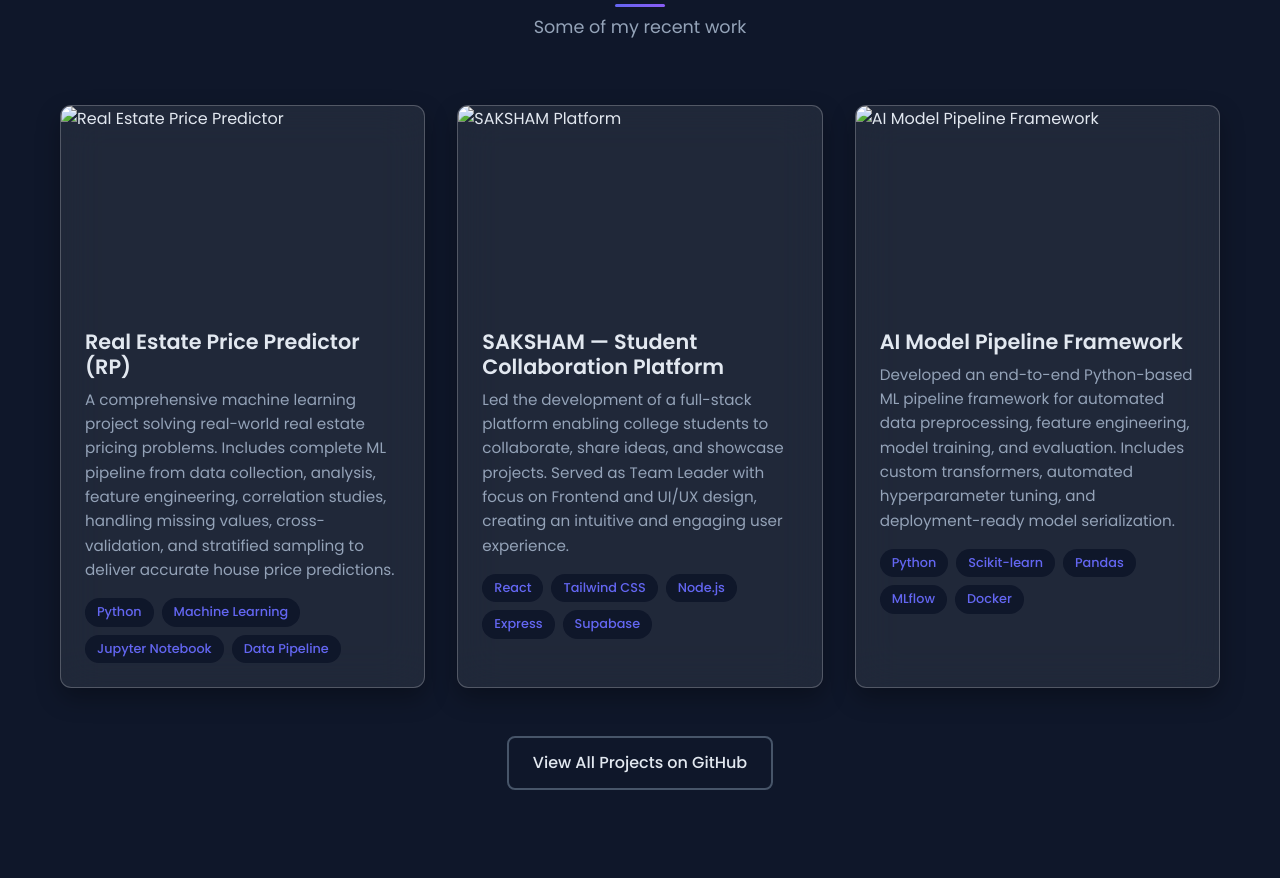
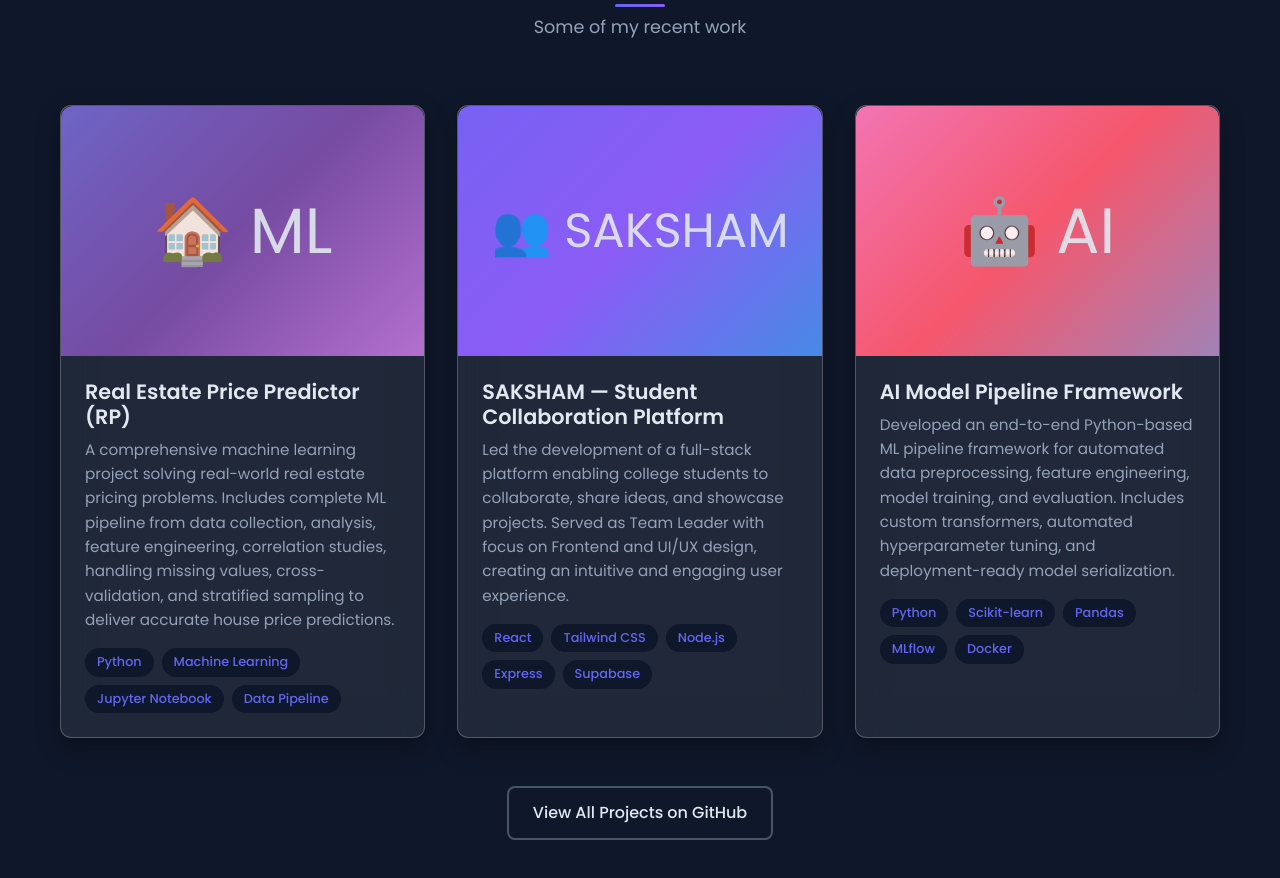
Before and after one commit to 12shivam1212/my-portfolio-site, a website: page website/index.html in a window 1280 px wide. Shown: the part 2742-3620 px from the top of the page. Drawn offline with Linux system fonts and the light colour scheme.

Commit message:
Updated many things

```diff
--- /dev/null
+++ b/website/css/project-images.css
@@ -0,0 +1,127 @@
+/* Project Image Placeholders with Gradients */
+
+.project-image {
+    position: relative;
+    width: 100%;
+    height: 250px;
+    overflow: hidden;
+    border-radius: 12px 12px 0 0;
+}
+
+.project-image img {
+    width: 100%;
+    height: 100%;
+    object-fit: cover;
+    transition: transform 0.3s ease;
+}
+
+/* Gradient placeholders for projects */
+.project-card:nth-child(1) .project-image::before {
+    content: '';
+    position: absolute;
+    top: 0;
+    left: 0;
+    width: 100%;
+    height: 100%;
+    background: linear-gradient(135deg, #667eea 0%, #764ba2 50%, #f093fb 100%);
+    z-index: 1;
+}
+
+.project-card:nth-child(1) .project-image::after {
+    content: '🏠 ML';
+    position: absolute;
+    top: 50%;
+    left: 50%;
+    transform: translate(-50%, -50%);
+    font-size: 4rem;
+    z-index: 2;
+    opacity: 0.9;
+}
+
+.project-card:nth-child(2) .project-image::before {
+    content: '';
+    position: absolute;
+    top: 0;
+    left: 0;
+    width: 100%;
+    height: 100%;
+    background: linear-gradient(135deg, #6366f1 0%, #8b5cf6 50%, #06b6d4 100%);
+    z-index: 1;
+}
+
+.project-card:nth-child(2) .project-image::after {
+    content: '👥 SAKSHAM';
+    position: absolute;
+    top: 50%;
+    left: 50%;
+    transform: translate(-50%, -50%);
+    font-size: 3rem;
+    z-index: 2;
+    opacity: 0.9;
+    white-space: nowrap;
+}
+
+.project-card:nth-child(3) .project-image::before {
+    content: '';
+    position: absolute;
+    top: 0;
+    left: 0;
+    width: 100%;
+    height: 100%;
+    background: linear-gradient(135deg, #f093fb 0%, #f5576c 50%, #4facfe 100%);
+    z-index: 1;
+}
+
+.project-card:nth-child(3) .project-image::after {
+    content: '🤖 AI';
+    position: absolute;
+    top: 50%;
+    left: 50%;
+    transform: translate(-50%, -50%);
+    font-size: 4rem;
+    z-index: 2;
+    opacity: 0.9;
+}
+
+/* Hide broken images */
+.project-image img {
+    opacity: 0;
+}
+
+/* Animated gradient background */
+@keyframes gradient-shift {
+    0% {
+        background-position: 0% 50%;
+    }
+    50% {
+        background-position: 100% 50%;
+    }
+    100% {
+        background-position: 0% 50%;
+    }
+}
+
+.project-card:nth-child(1) .project-image::before,
+.project-card:nth-child(2) .project-image::before,
+.project-card:nth-child(3) .project-image::before {
+    background-size: 200% 200%;
+    animation: gradient-shift 10s ease infinite;
+}
+
+/* Overlay effects remain */
+.project-overlay {
+    z-index: 3;
+}
+
+/* Add decorative pattern */
+.project-image::before {
+    background-image:
+        linear-gradient(135deg, #667eea 0%, #764ba2 50%, #f093fb 100%),
+        repeating-linear-gradient(
+            45deg,
+            transparent,
+            transparent 10px,
+            rgba(255, 255, 255, 0.03) 10px,
+            rgba(255, 255, 255, 0.03) 20px
+        );
+}
--- a/website/index.html
+++ b/website/index.html
@@ -11,6 +11,7 @@
     <link rel="stylesheet" href="css/glass-effect.css">
     <link rel="stylesheet" href="css/social-icons.css">
     <link rel="stylesheet" href="css/pyramid-loader.css">
+    <link rel="stylesheet" href="css/project-images.css">
 
     <!-- Font Awesome for icons -->
     <link rel="stylesheet" href="https://cdnjs.cloudflare.com/ajax/libs/font-awesome/6.0.0/css/all.min.css">
```
